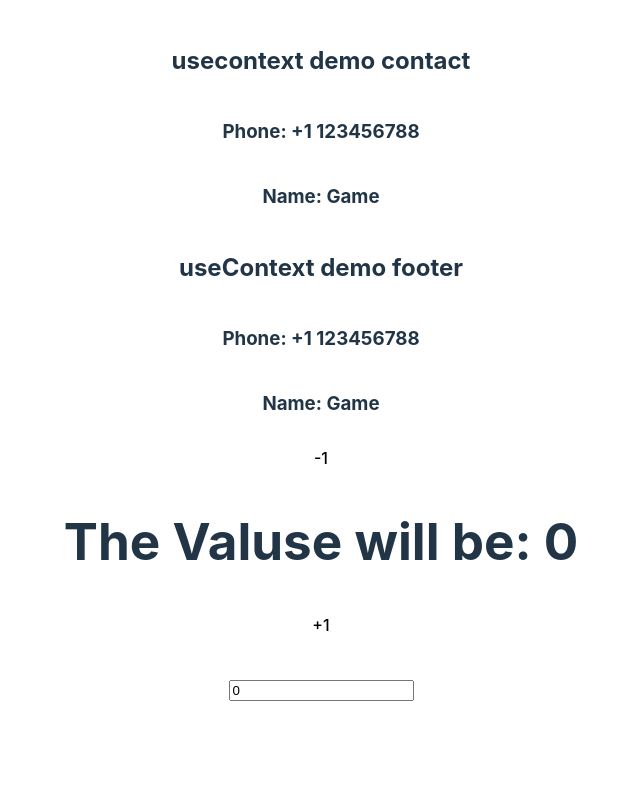
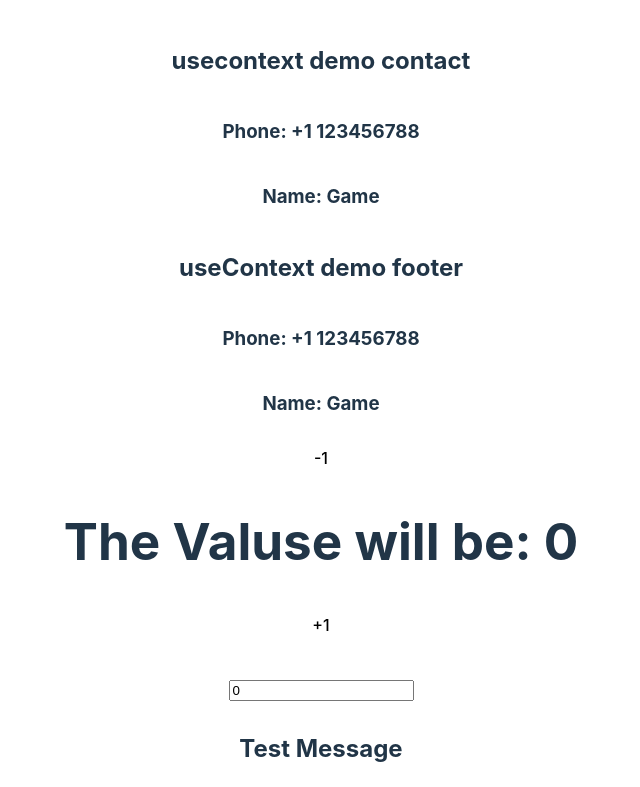
Before and after one commit to Stanrighttoleft/react-hook, a React (Vite) app: page / in a window 1280 px wide. Shown: the part 1741-2528 px from the top of the page, without its empty margins (319-959 px from the left). Before the commit the page ends 2452 px from the top, so only its background shows below. Built offline with nearby package versions, Linux system fonts and the light colour scheme.

Commit message:
useLayoutEffect hook

```diff
--- a/src/App.jsx
+++ b/src/App.jsx
@@ -9,6 +9,8 @@ import Usecallback from './component/usecallback'
 import Usecontextprofile from './component/usecontext-profile'
 import Usecontextfooter from './component/usecontext-footer'
 import Usereducer1 from './component/usereducer'
+import Uselayouteffect from './component/uselayouteffect'
+
 
 function App() {
   const [count, setCount] = useState(0);
@@ -36,6 +38,7 @@ function App() {
         <Usecontextprofile/>
         <Usecontextfooter/>
         <Usereducer1/>
+        <Uselayouteffect/>
 
 
 
--- /dev/null
+++ b/src/component/uselayouteffect.jsx
@@ -0,0 +1,22 @@
+import React,{useLayoutEffect, useEffect} from 'react'
+
+const Uselayouteffect = () => {
+
+    useEffect(()=>{
+        console.log('Message from useeffect');
+    },[])
+
+    useLayoutEffect(()=>{
+        console.log('Message from useLayoutEffect');
+    },[])
+
+  return (
+    <div>
+      <h2>Test Message</h2>
+
+
+    </div>
+  )
+}
+
+export default Uselayouteffect
```
